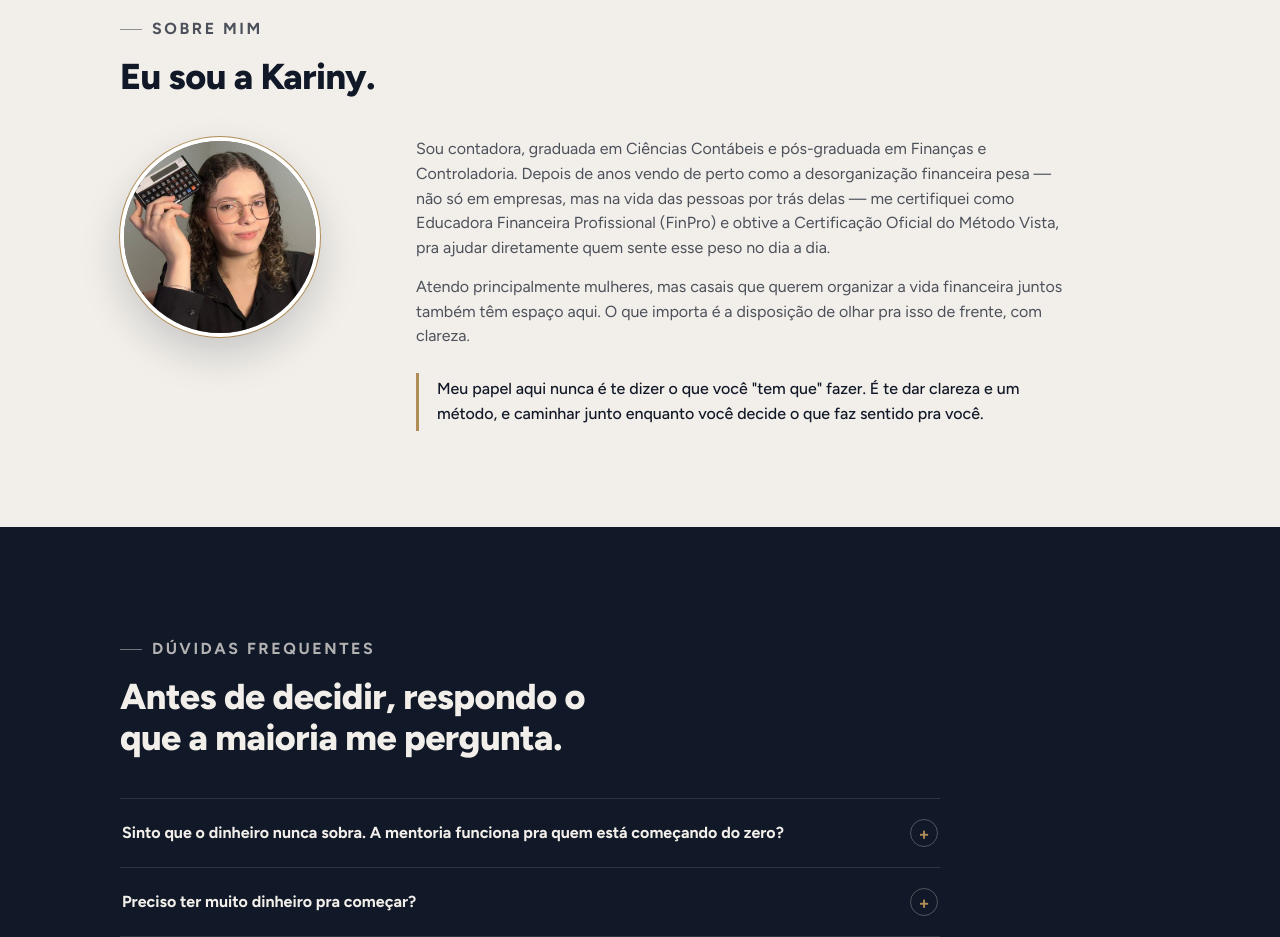
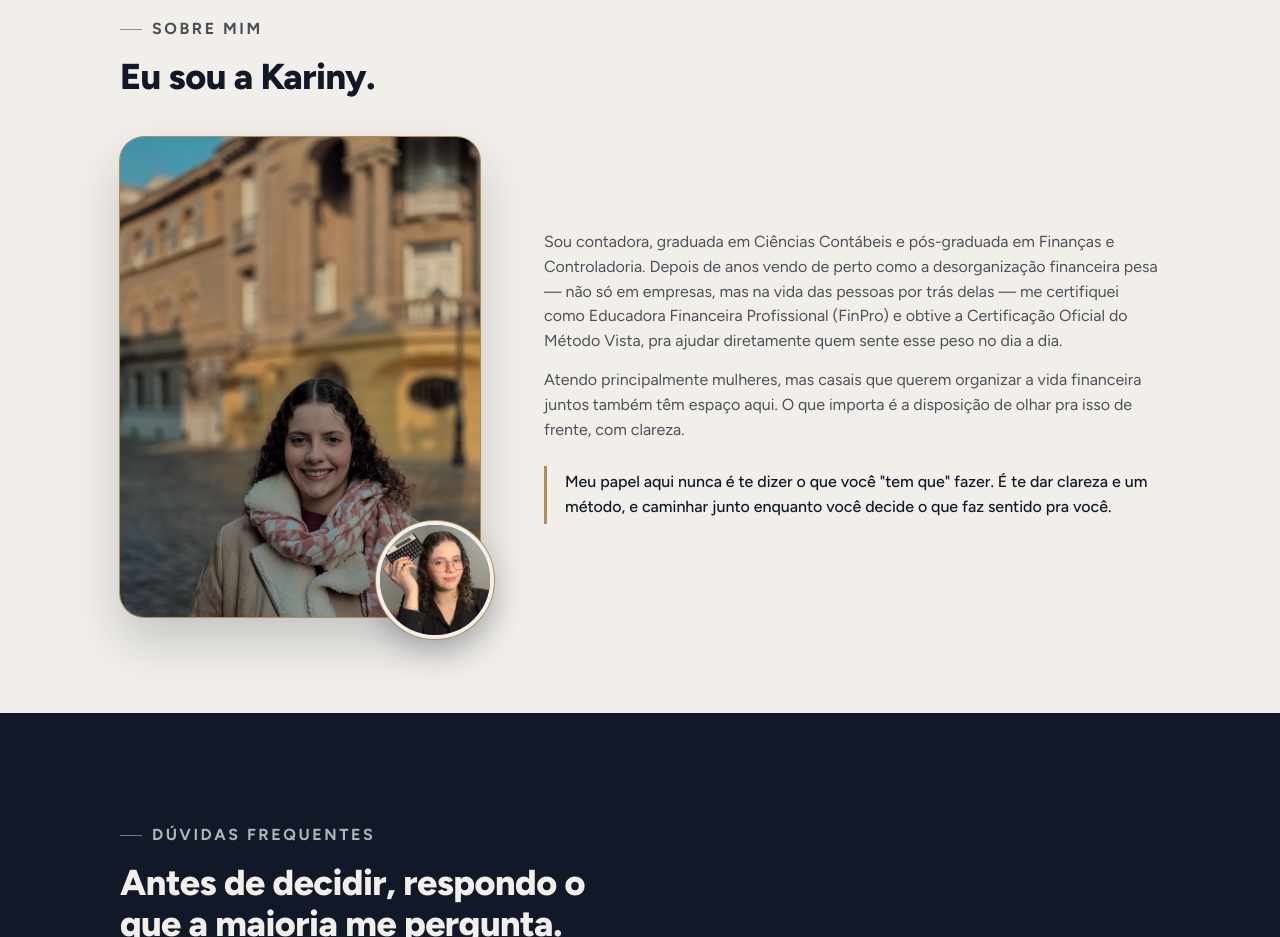
Before and after one commit to ksalvalagio/ksalvalagio.github.io, a plain HTML site: page index.html in a window 1280 px wide. Shown: the part 3740-4677 px from the top of the page. Drawn offline with Linux system fonts and the light colour scheme.

Commit message:
Prévia: Sobre mim com a foto aberta e a da calculadora em destaque
Co-Authored-By: Claude Opus 5.5 <noreply@anthropic.com>

```diff
--- a/index.html
+++ b/index.html
@@ -204,13 +204,20 @@
   .small-note{ margin-top:22px; font-size:0.92rem; color:var(--fg-dim); }
 
   /* SOBRE */
-  .about{ display:grid; gap:36px; margin-top:40px; align-items:start; }
-  @media (min-width:860px){ .about{ grid-template-columns:240px 1fr; gap:56px; } }
-  .avatar{
-    width:200px; height:200px; border-radius:50%; overflow:hidden; border:4px solid var(--card-2);
-    box-shadow:0 0 0 1px var(--gold), 0 18px 40px rgba(17,24,39,0.18); background:#6d6d6f;
+  .about{ display:grid; gap:44px; margin-top:40px; align-items:center; }
+  @media (min-width:860px){ .about{ grid-template-columns:360px 1fr; gap:64px; } }
+  .about-photo{ position:relative; width:min(360px, 86vw); justify-self:center; }
+  .about-photo .big{
+    aspect-ratio:3/4; border-radius:24px; overflow:hidden; background:#cbb89a;
+    box-shadow:0 0 0 1px var(--gold), 0 24px 50px rgba(17,24,39,0.20);
   }
-  .avatar img{ width:100%; height:100%; object-fit:cover; }
+  .about-photo .big img{ width:100%; height:100%; object-fit:cover; object-position:50% 70%; }
+  .about-photo .mini{
+    position:absolute; right:-14px; bottom:-22px; width:118px; height:118px; border-radius:50%; overflow:hidden;
+    border:4px solid var(--cream); box-shadow:0 0 0 1px var(--gold), 0 12px 28px rgba(17,24,39,0.25); background:#6d6d6f;
+  }
+  .about-photo .mini img{ width:100%; height:100%; object-fit:cover; }
+  @media (max-width:420px){ .about-photo .mini{ right:-4px; width:96px; height:96px; } }
   .about-body p{ color:var(--fg-dim); font-size:1rem; max-width:64ch; }
   .about-body p + p{ margin-top:14px; }
   .about-body .sig{
@@ -552,7 +559,10 @@
       <h2>Eu sou a Kariny.</h2>
     </div>
     <div class="about">
-      <div class="avatar"><img src="assets/kariny-sobre.jpg" alt="Kariny Salvalagio segurando uma calculadora financeira" loading="lazy" width="480" height="480"></div>
+      <div class="about-photo">
+        <div class="big"><img src="assets/kariny-aberta.jpg" alt="Kariny Salvalagio sorrindo, numa rua com prédios antigos ao fundo" loading="lazy" width="900" height="1200"></div>
+        <div class="mini"><img src="assets/kariny-sobre.jpg" alt="Kariny segurando uma calculadora financeira" loading="lazy" width="480" height="480"></div>
+      </div>
       <div class="about-body">
         <p>Sou contadora, graduada em Ciências Contábeis e pós-graduada em Finanças e Controladoria. Depois de anos vendo de perto como a desorganização financeira pesa — não só em empresas, mas na vida das pessoas por trás delas — me certifiquei como Educadora Financeira Profissional (FinPro) e obtive a Certificação Oficial do Método Vista, pra ajudar diretamente quem sente esse peso no dia a dia.</p>
         <p>Atendo principalmente mulheres, mas casais que querem organizar a vida financeira juntos também têm espaço aqui. O que importa é a disposição de olhar pra isso de frente, com clareza.</p>
```
Also changed, not shown: assets/kariny-aberta.jpg (added).
